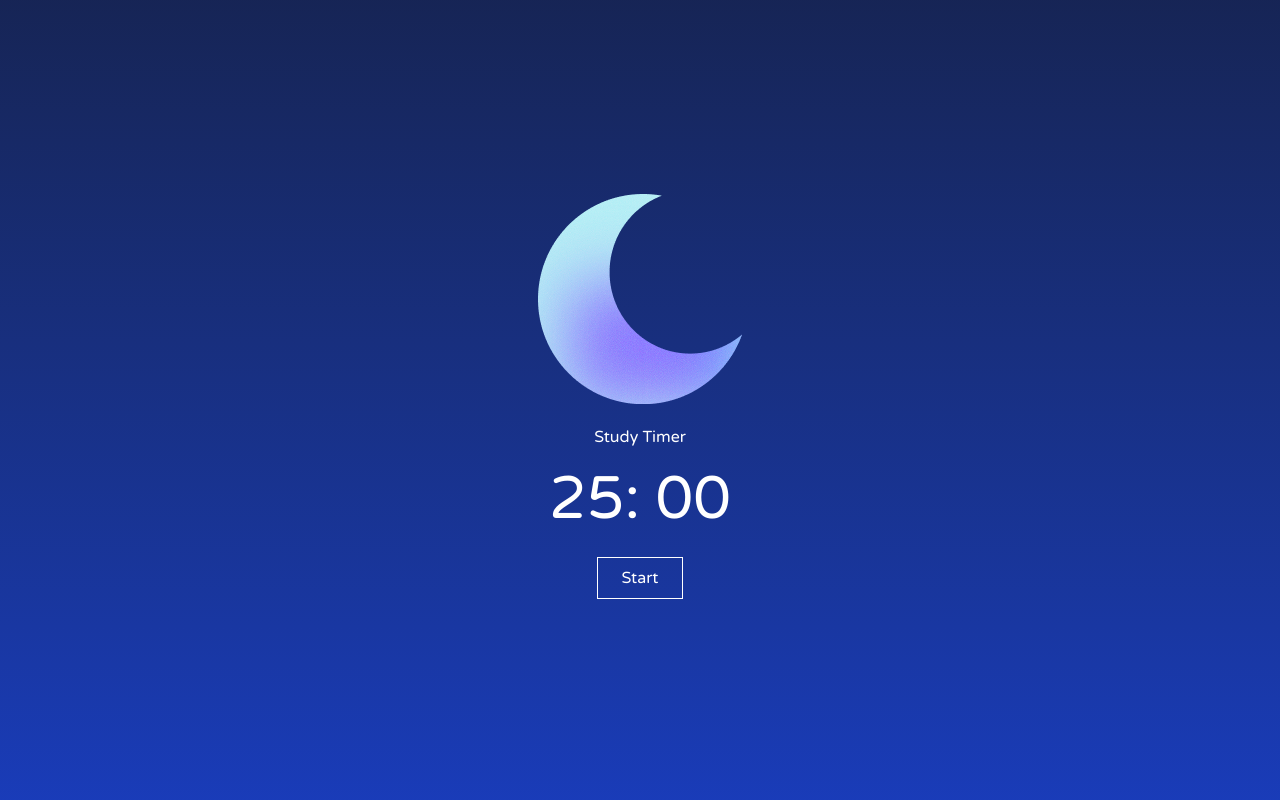
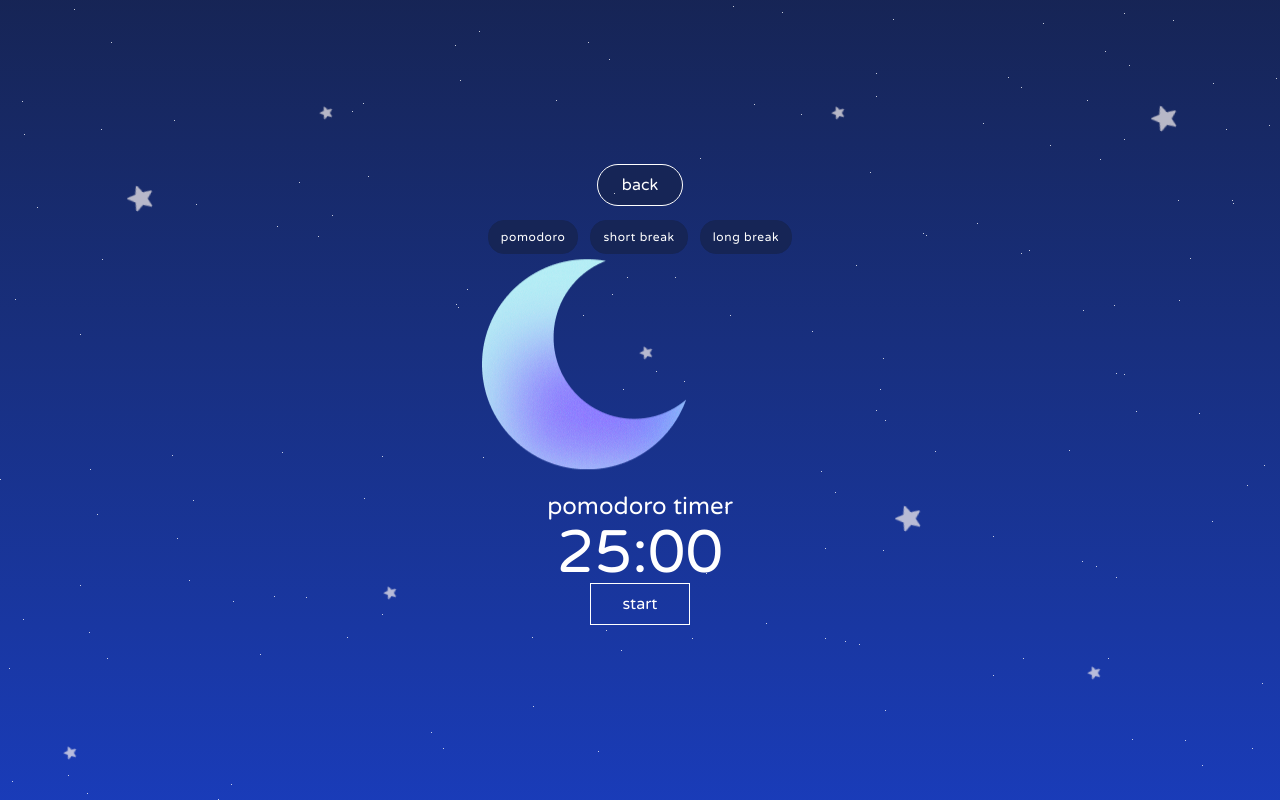
Before and after one commit to evelynyee27/moonapp, a React (Vite) app: page /timer in a window 1280 px wide. Built offline with nearby package versions, Linux system fonts and the light colour scheme.

Commit message:
finished most of the timer functionality

```diff
--- a/src/StudyTimer.tsx
+++ b/src/StudyTimer.tsx
@@ -1,33 +1,82 @@
 import React, { useState, useEffect } from "react";
+import Sky from "./components/Sky.tsx";
+import Button from "./components/Button.tsx";
 
 function StudyTimer() {
-  const Timer = ({ duration }: { duration: number }) => {
-    const [time, setTime] = useState(duration);
+  const [time, setTime] = useState(25 * 60000);
+  const [currentTimer, setCurrentTimer] = useState("pomodoro");
   const [started, setStarted] = useState(false);
-    const [label, setLabel] = useState("Start");
+  const [label, setLabel] = useState("start");
 
+  let labels = ["start", "pause", "reset"];
 
+  // to make 3 buttons which change the timer type
+  const Buttons = () => {
+    const Button = ({ timerType }: { timerType: string }) => {
+      const handleClick = () => {
+        setStarted(false);
+        if (timerType == "pomodoro") {
+          setTime(25 * 60000);
+          setCurrentTimer("pomodoro");
+          setLabel(labels[0]);
+        } else if (timerType == "short break") {
+          setTime(5 * 60000);
+          setCurrentTimer("short break");
+          setLabel(labels[0]);
+        } else if (timerType == "long break") {
+          setTime(15 * 60000);
+          setCurrentTimer("long break");
+          setLabel(labels[0]);
+        }
+      };
+
+      return (
+        <button
+          onClick={() => handleClick()}
+          className="border-blue-950 border rounded-2xl bg-blue-950 text-white tracking-wider text-xs cursor-pointer m-1.5 px-3 py-2 hover:bg-transparent hover:border hover:border-white"
+        >
+          {timerType}
+        </button>
+      );
+    };
+
+    return (
+      <div>
+        <Button timerType={"pomodoro"} />
+        <Button timerType={"short break"} />
+        <Button timerType={"long break"} />
+      </div>
+    );
+  };
+
+  const Timer = () => {
     useEffect(() => {
-      if (label == "Reset") setTime(duration);
-
+      const intervalId = setInterval(() => {
         if (started) {
           setTimeout(() => {
             setTime(time - 1000);
             if (time <= 0) {
               setTime(0);
-            setLabel("Reset");
+              setLabel("reset");
+            }
+          });
         }
       }, 1000);
-      }
+
+      return () => {
+        clearInterval(intervalId);
+      };
     }, [time, started]);
 
     const handleClick = () => {
-      if (label == "Reset") {
-        setTime(duration);
+      if (label == "reset") {
+        if (currentTimer == "pomodoro") setTime(25 * 60000);
+        if (currentTimer == "short break") setTime(5 * 60000);
+        if (currentTimer == "long break") setTime(15 * 60000);
         setStarted(true);
       }
       setStarted(!started);
-      setLabel(started ? "Start" : "Pause");
+      setLabel(started ? "start" : "pause");
     };
 
     const getFormattedTime = (milliseconds: number) => {
@@ -37,26 +86,27 @@ function StudyTimer() {
       let seconds = total_seconds % 60;
       let minutes = total_minutes % 60;
 
-      if (seconds < 10) if (minutes < 10) return `0${minutes}: 0${seconds}`;
-      else return `${minutes}: 0${seconds}`;
+      if (seconds < 10)
+        if (minutes < 10) return `0${minutes}:0${seconds}`;
+        else return `${minutes}:0${seconds}`;
 
-      if (minutes < 10) if (seconds < 10) return `0${minutes}: 0${seconds}`;
-      else return `0${minutes}: ${seconds}`;
+      if (minutes < 10)
+        if (seconds < 10) return `0${minutes}:0${seconds}`;
+        else return `0${minutes}:${seconds}`;
 
-      return `${minutes}: ${seconds}`;
+      return `${minutes}:${seconds}`;
     };
 
     return (
       <div>
-        <div className="text-white text-6xl text-center mt-5 mb-5">
-          {getFormattedTime(time)}
-        </div>
+        <div className="text-white text-6xl">{getFormattedTime(time)}</div>
 
-        <div className="flex justify-center">
+        <div>
+          {/* start/pause button */}
           <button
             onClick={() => handleClick()}
-            className="relative border-white border bg-transparent cursor-pointer
-            text-white text-center py-2 px-6 m-2
+            className="border-white border bg-transparent cursor-pointer
+            text-white py-2 px-8
             hover:bg-white hover:text-blue-950"
           >
             {[label]}
@@ -68,11 +118,23 @@ function StudyTimer() {
 
   return (
     <>
-      <body className="flex min-h-screen bg-fixed bg-linear-to-b from-blue-950 to-blue-800 items-center justify-center-safe">
-        <img src="/crescent_moon_colored.png" className="animate-float"></img>
-        <h1 className="text-white text-1xl mt-5 text-center">Study Timer</h1>
+      <Button label={"back"} url={"/lobby"} />
 
-        <Timer duration={25 * 60000} />
+      <body className="flex text-center items-center justify-center min-h-screen bg-fixed bg-linear-to-b from-blue-950 to-blue-800">
+        <Sky numberOfStars={150} />
+
+        <div>
+          <Buttons />
+          <img
+            src="/crescent_moon_colored.png"
+            className="animate-floating relative"
+          ></img>
+        </div>
+
+        <div className="m-5">
+          <h1 className="text-white text-2xl">pomodoro timer</h1>
+          <Timer />
+        </div>
       </body>
     </>
   );
--- a/src/components/Button.tsx
+++ b/src/components/Button.tsx
@@ -9,7 +9,7 @@ const Button = (
         <div>
             <button
             onClick={() => navigate(`${url}`, {viewTransition: true})}
-            className="relative border-white border bg-blue-950 cursor-pointer hover:bg-transparent text-white text-center py-2 px-6 m-2 rounded-3xl">{label}</button>
+            className=" border-white border bg-blue-950 cursor-pointer hover:bg-transparent text-white text-center py-2 px-6 m-2 rounded-3xl">{label}</button>
         </div>
     );
 }
--- a/src/index.css
+++ b/src/index.css
@@ -10,7 +10,7 @@
 @theme {
   --font-varela: "Varela Round", sans-serif;
   --animate-spin-and-slide: spin-and-slide 10s linear infinite;
-  --animate-float: float 10s infinite;
+  --animate-floating: floating 5s ease-in-out infinite;
 }
 
 @keyframes spin-and-slide {
@@ -23,25 +23,30 @@
   }
 }
 
-// fix for the moon later
-@keyframes float {
-  from {
-    transform: translateY(0%);
+@keyframes floating {
+  0% {
+    transform: translateY(0);
   }
 
-  to {
-    transform: translateY(-50px);
+  50% {
+    transform: translateY(-10px);
+  }
+
+  100% {
+    transform: translateY(0);
   }
 }
 
 @layer theme {
-  :root, :host {
+  :root,
+  :host {
     --default-font-family: "Varela Round", sans-serif;
   }
 }
 
 @layer theme {
-  :root, :host {
+  :root,
+  :host {
     --default-font-family: "Varela Round", sans-serif;
   }
 }
```
Lines whose indentation alone changed are shown as unchanged.
